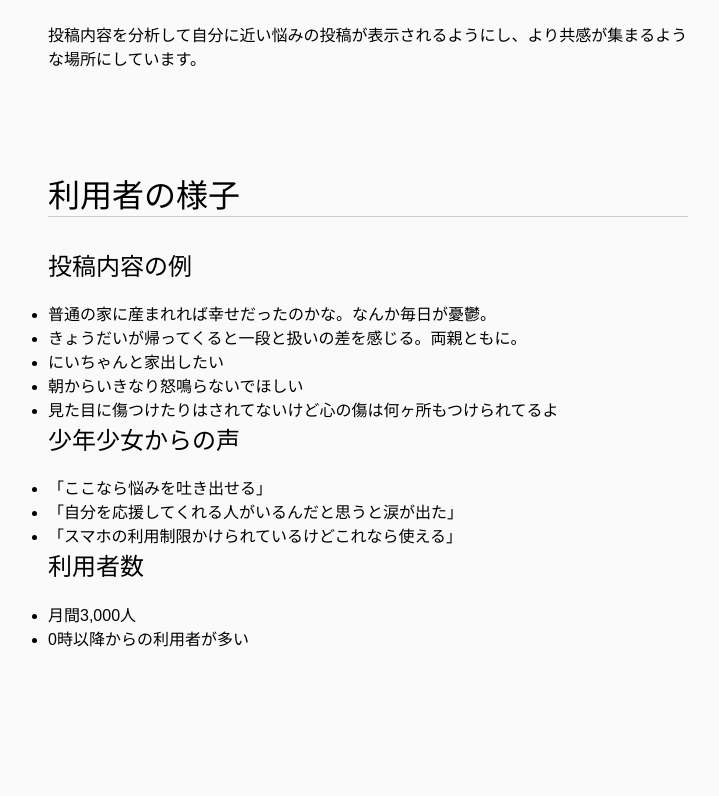
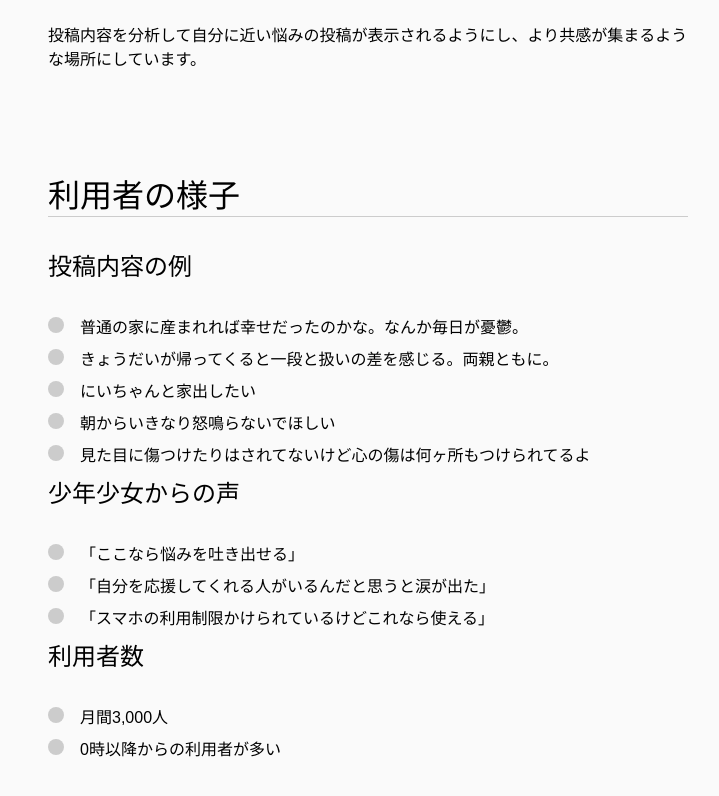
Before and after one commit to k1105/daisan-kazoku, a Next.js app: page /service/gedokun in a window 1280 px wide. Shown: the part 867-1663 px from the top of the page, without its empty margins (272-991 px from the left). Before the commit the page ends 1617 px from the top, so only its background shows below. Built offline with nearby package versions, Linux system fonts and the light colour scheme; a web font is replaced by a local one.

Commit message:
リストスタイルの追加

```diff
--- a/pages/service/daisan-live/index.tsx
+++ b/pages/service/daisan-live/index.tsx
@@ -30,7 +30,7 @@ const DaisanLive = () => {
         <div className={styles.articleContainer}>
           <h1 className={styles.headline}>利用者の様子</h1>
           <h2>少年少女から声</h2>
-          <ul>
+          <ul className={styles.list}>
             <li>「生きてて良かった」</li>
             <li>「人生が急上昇した！」</li>
             <li>「ライブの後、親にやめて欲しいことを言えた」</li>
--- a/pages/service/gedokun/index.tsx
+++ b/pages/service/gedokun/index.tsx
@@ -40,7 +40,7 @@ const Gedokun = () => {
         <div className={styles.articleContainer}>
           <h1 className={styles.headline}>利用者の様子</h1>
           <h2>投稿内容の例</h2>
-          <ul>
+          <ul className={styles.list}>
             <li>普通の家に産まれれば幸せだったのかな。なんか毎日が憂鬱。</li>
             <li>
               きょうだいが帰ってくると一段と扱いの差を感じる。両親ともに。
@@ -52,13 +52,13 @@ const Gedokun = () => {
             </li>
           </ul>
           <h2>少年少女からの声</h2>
-          <ul>
+          <ul className={styles.list}>
             <li>「ここなら悩みを吐き出せる」</li>
             <li>「自分を応援してくれる人がいるんだと思うと涙が出た」</li>
             <li>「スマホの利用制限かけられているけどこれなら使える」</li>
           </ul>
           <h2>利用者数</h2>
-          <ul>
+          <ul className={styles.list}>
             <li>月間3,000人</li>
             <li>0時以降からの利用者が多い</li>
           </ul>
--- a/pages/service/katei-kankyo-data/index.tsx
+++ b/pages/service/katei-kankyo-data/index.tsx
@@ -34,13 +34,13 @@ const KateiKankyoData = () => {
         <div className={styles.articleContainer}>
           <h1 className={styles.headline}>利用者の様子</h1>
           <h2>参加者からの声</h2>
-          <ul>
+          <ul className={styles.list}>
             <li>「私だけじゃなかったんだ」</li>
             <li>「普通に可愛い」</li>
             <li>「友達がこういう状況にいそうなので、詳しく知れて良かった」</li>
           </ul>
           <h2>展示実績</h2>
-          <ul>
+          <ul className={styles.list}>
             <li>2023.11 渋谷100BANCH</li>
             <li>2024.01 横浜市立横浜総合高等学校</li>
             <li>2024.03 横浜市立戸塚高等学校</li>
--- a/pages/service/nigeruno/index.tsx
+++ b/pages/service/nigeruno/index.tsx
@@ -30,7 +30,7 @@ const Nigeruno = () => {
         <div className={styles.articleContainer}>
           <h1 className={styles.headline}>利用者の様子</h1>
           <h2>少年少女から声</h2>
-          <ul>
+          <ul className={styles.list}>
             <li>「生きてて良かった」</li>
             <li>「人生が急上昇した！」</li>
             <li>「ライブの後、親にやめて欲しいことを言えた」</li>
--- a/pages/service/urahaha/index.tsx
+++ b/pages/service/urahaha/index.tsx
@@ -31,13 +31,13 @@ const Urahaha = () => {
         <div className={styles.articleContainer}>
           <h1 className={styles.headline}>利用者の様子</h1>
           <h2>参加者からの声</h2>
-          <ul>
+          <ul className={styles.list}>
             <li>「母の日がいつもと違う思い出の日になった」</li>
             <li>「自分の想いを話せて良かった」</li>
             <li>「ワークショップが楽しかった」</li>
           </ul>
           <h2>開催実績</h2>
-          <ul>
+          <ul className={styles.list}>
             <li>2023.05 渋谷・オンライン</li>
             <li>2024.05 渋谷・オンライン</li>
           </ul>
--- a/styles/Article.module.scss
+++ b/styles/Article.module.scss
@@ -53,6 +53,27 @@
   white-space: nowrap;
 }
 
+.list {
+  list-style: none;
+  margin-top: 2rem;
+  li {
+    margin-left: 2rem;
+    margin-bottom: 0.5rem;
+    position: relative;
+  }
+
+  li::before {
+    position: absolute;
+    content: "";
+    top: 0.2rem;
+    left: -2rem;
+    width: 1rem;
+    height: 1rem;
+    border-radius: 50%;
+    background-color: #ccc;
+  }
+}
+
 @media screen and (max-width: 600px) {
   .jumbotron {
     margin-bottom: 100px;
```
Also changed, not shown: pages/about/index.tsx (+9 -9 lines).
